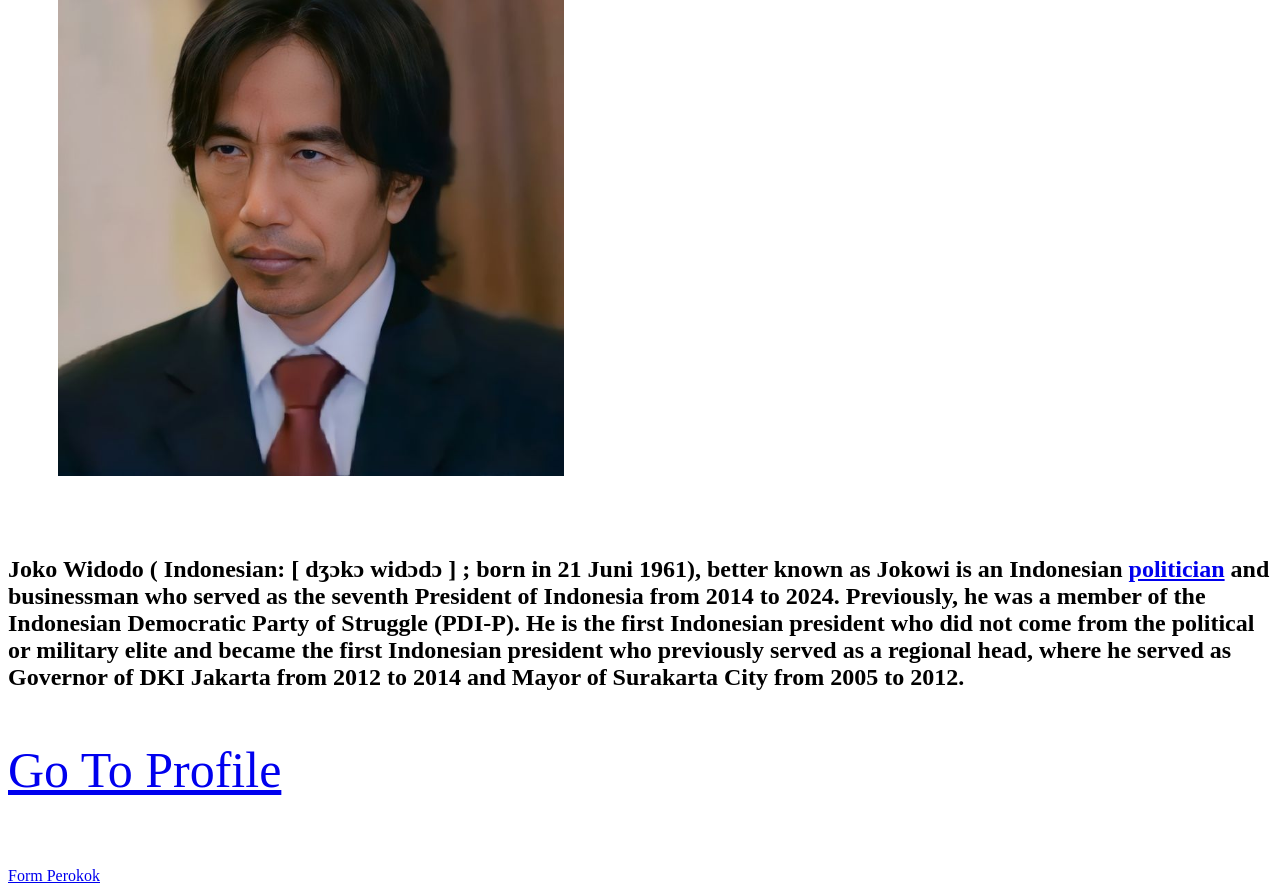
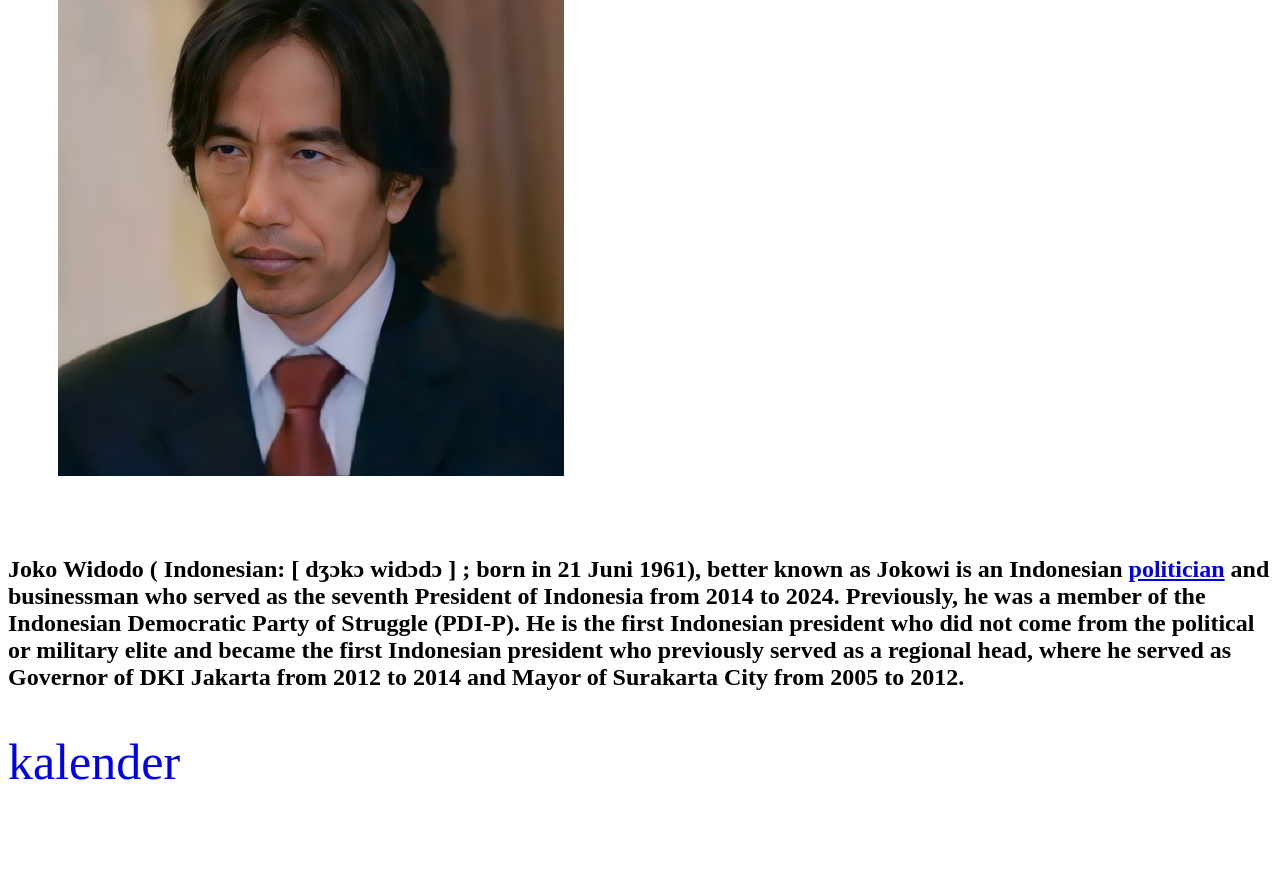
Before and after one commit to VirgilIw/koda-b5-web2, a plain HTML site: page index.html in a window 1280 px wide. Shown: the part 685-1578 px from the top of the page. After the commit the page ends 1484 px from the top, so only its background shows below. Drawn offline with Linux system fonts and the light colour scheme.

Commit message:
feat: add feature link to go to kalendar

```diff
--- a/index.html
+++ b/index.html
@@ -5,16 +5,19 @@
     <meta name="viewport" content="width:device-width, initial-scale:1.0" />
     <meta name="description" content="KodaAcademy.id" />
 
-    <!-- <style>
-      /* @keyframes spin {
+    <style>
+      * {
+        box-sizing: border-box;
+      }
+      @keyframes spin {
         from {
           transform: rotate(0deg);
         }
         to {
           transform: rotate(360deg);
         }
-      } */
-    </style> -->
+      }
+    </style>
     <title>koda b5 web2</title>
   </head>
   <body>
@@ -74,9 +77,10 @@
           Surakarta City from 2005 to 2012.
         </p>
       </h2>
-      <a href="tabelData.html"> <p style="font-size: 50px">Go To Profile</p></a>
       <br />
-      <a href="/formPerokok.html">Form Perokok</a>
+      <a href="/kalender.html" style="font-size: 50px; text-decoration: none"
+        >kalender</a
+      >
     </div>
   </body>
 </html>
```
